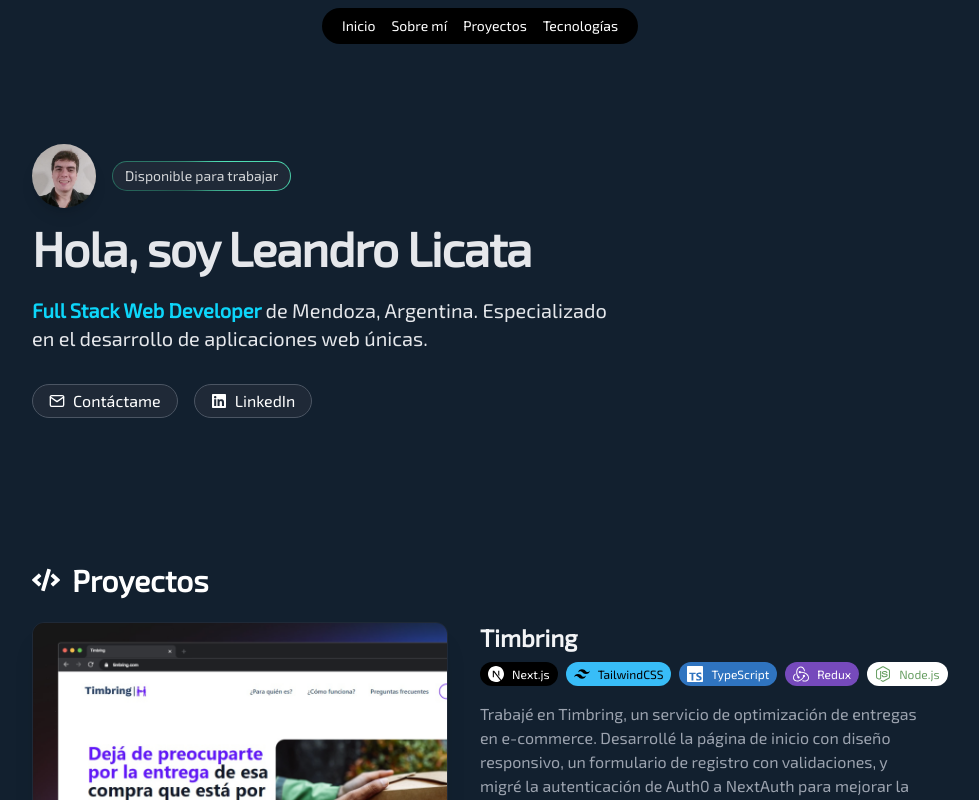
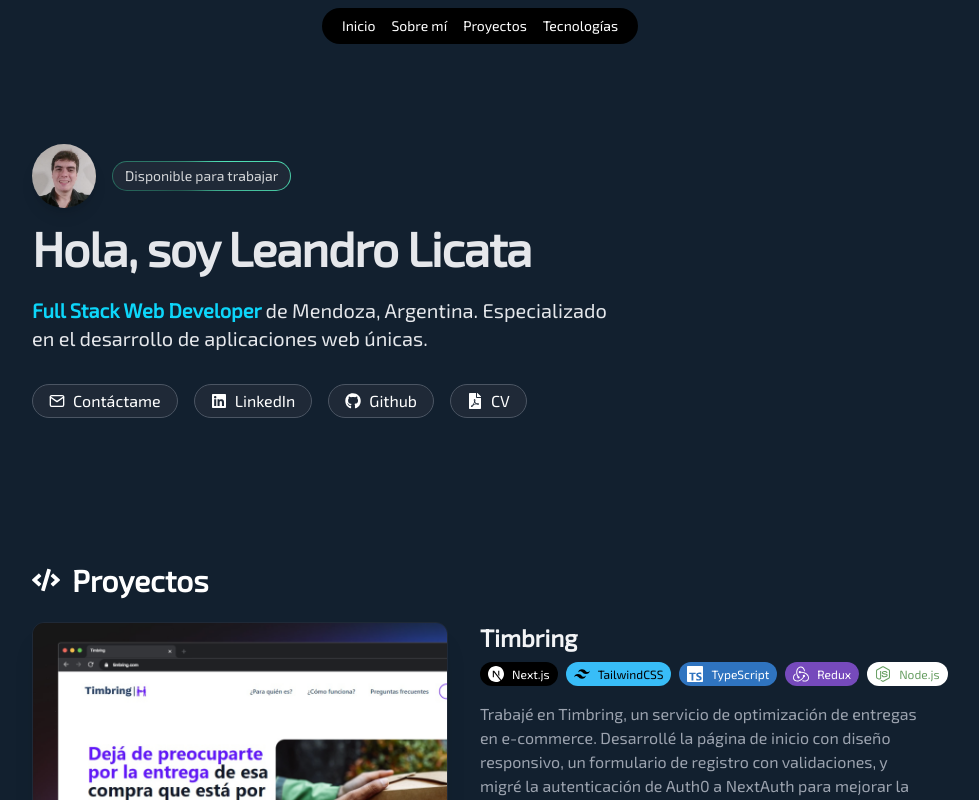
Before and after one commit to LeandroLicata/web-portfolio, a Next.js app: page / in a window 1280 px wide. Shown: the top 800 px of the page, without its empty margins (160-1139 px from the left). Built offline with nearby package versions, Linux system fonts and the light colour scheme.

Commit message:
social links

```diff
--- a/src/components/Hero.tsx
+++ b/src/components/Hero.tsx
@@ -1,7 +1,7 @@
 import Badge from "./Badge";
 import SocialPill from "./SocialPill";
 import { FiMail } from "react-icons/fi";
-import { FaLinkedin, FaGithub, FaWhatsapp, FaFilePdf } from "react-icons/fa";
+import { FaLinkedin, FaGithub, FaFilePdf } from "react-icons/fa";
 
 export default function Hero() {
   return (
@@ -29,13 +29,21 @@
         Especializado en el desarrollo de aplicaciones web únicas.
       </p>
       <nav className="flex flex-wrap gap-4 mt-8">
-    <SocialPill href="mailto:miduga@gmail.com">
+        <SocialPill href="mailto:leandrolicata1@gmail.com">
           <FiMail className="size-4" />
           Contáctame
         </SocialPill>
-    <SocialPill href="https://linkedin.com/in/midudev">
+        <SocialPill href="https://linkedin.com/in/leandro-licata">
           <FaLinkedin className="size-4" />
           LinkedIn
+        </SocialPill>
+        <SocialPill href="https://github.com/LeandroLicata">
+          <FaGithub className="size-4" />
+          Github
+        </SocialPill>
+        <SocialPill href="/documents/Leandro Licata CV.pdf">
+          <FaFilePdf className="size-4" />
+          CV
         </SocialPill>
       </nav>
     </div>
```
Also changed, not shown: 1 other file (tests, documents, lock files or other folders). Lines whose indentation alone changed are shown as unchanged.
